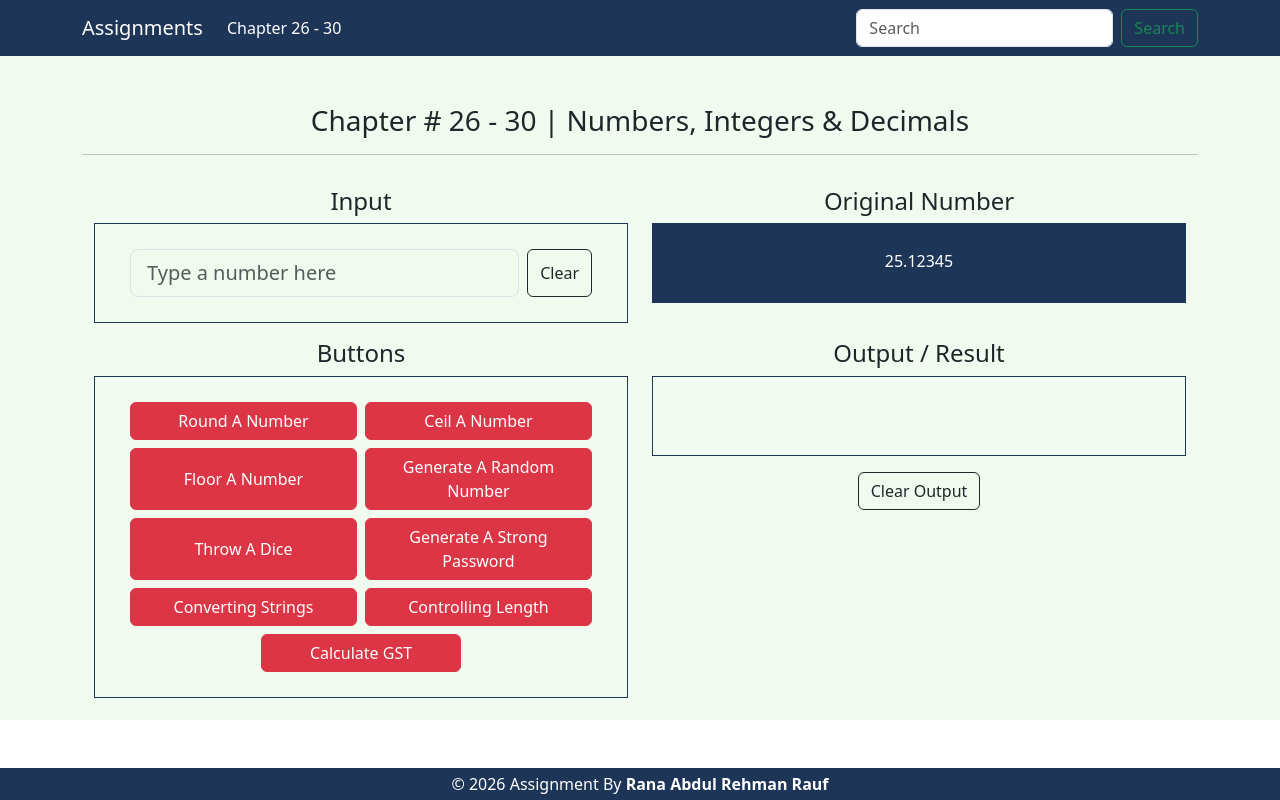
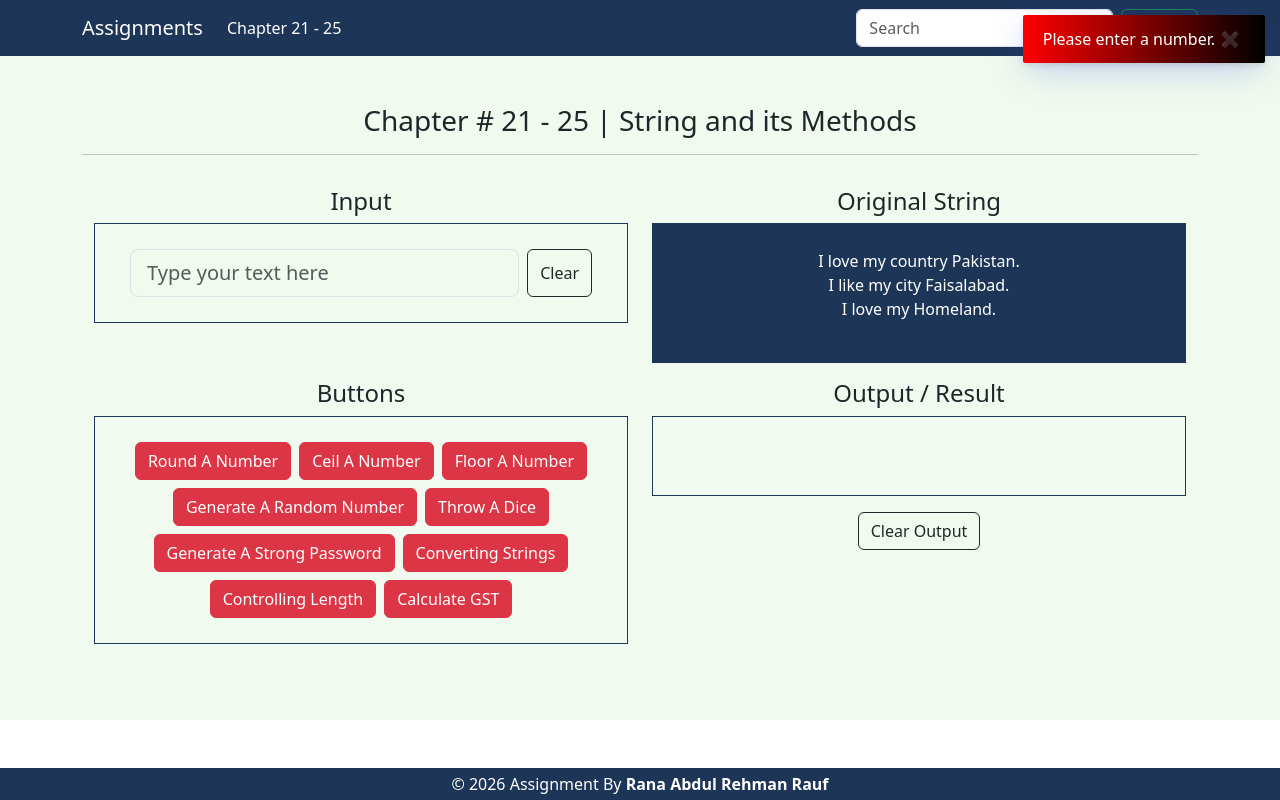
Before and after one commit to RANA-ABDUL-REHMAN-RAUF/SMIT-Web-and-Mobile-app-development, a plain HTML site: page 03_JS/Assignment_5/index.html in a window 1280 px wide. Both pictures are taken after a click on the button "Round A Number". Drawn offline with nearby package versions, Linux system fonts and the light colour scheme.

Commit message:
create toastify error func

```diff
--- a/03_JS/Assignment_5/index.html
+++ b/03_JS/Assignment_5/index.html
@@ -5,7 +5,7 @@
   <link rel="stylesheet" type="text/css" href="https://cdn.jsdelivr.net/npm/toastify-js/src/toastify.min.css">
   <link href="https://cdn.jsdelivr.net/npm/bootstrap@5.3.8/dist/css/bootstrap.min.css" rel="stylesheet" />
   <link rel="stylesheet" href="style.css" />
-  <title>Chapter 26 - 30</title>
+  <title>Chapter 21 - 25</title>
 </head>
 
 <body>
@@ -20,7 +20,7 @@
         <div class="collapse navbar-collapse" id="navbarSupportedContent">
           <ul class="navbar-nav me-auto mb-2 mb-lg-0">
             <li class="nav-item">
-              <a class="nav-link active" aria-current="page" href="#">Chapter 26 - 30</a>
+              <a class="nav-link active" aria-current="page" href="#">Chapter 21 - 25</a>
             </li>
           </ul>
           <form class="d-flex" role="search">
@@ -36,7 +36,7 @@
   <main class="mb-5">
     <div class="container">
       <h3 class="container pt-5 text-center">
-        Chapter # 26 - 30 | Numbers, Integers & Decimals
+        Chapter # 21 - 25 | String and its Methods
       </h3>
       <hr />
       <div class="container">
@@ -45,55 +45,35 @@
             <h4 class="text-center">Input</h4>
             <div class="card1 d-flex gap-2 flex-row ">
               <input type="text" id="inputText" class="form-control form-control-lg bg-transparent"
-                placeholder="Type a number here" required>
+                placeholder="Type your text here" >
               <button class="btn btn-outline-dark" onclick="clearInput()">Clear</button>
             </div>
           </div>
 
           <div class="col-12 col-md-6 mt-3">
-            <h4 class="text-center">Original Number</h4>
+            <h4 class="text-center">Original String</h4>
             <div class="card1" id="original-card">
-              <p class="text-center original-number mb-0">25.12345</p>
+              <p class="text-center">
+                I love my country Pakistan. <br> I like my city Faisalabad. <br> I love my Homeland.
+              </p>
             </div>
           </div>
         </div>
         <div class="row">
           <div class="col-12 col-md-6 mt-3">
             <h4 class="text-center">Buttons</h4>
-            <div class="card1">
-              <div class="row g-2 buttons-grid">
-                <div class="col-12 col-sm-6 d-grid">
-                  <button class="btn btn-danger" onclick="roundANumber()">Round A Number</button>
-                </div>
-                <div class="col-12 col-sm-6 d-grid">
-                  <button class="btn btn-danger" onclick="ceilANumber()">Ceil A Number</button>
-                </div>
-
-                <div class="col-12 col-sm-6 d-grid">
-                  <button class="btn btn-danger" onclick="floorANumber()">Floor A Number</button>
-                </div>
-                <div class="col-12 col-sm-6 d-grid">
-                  <button class="btn btn-danger" onclick="generateARandomNumber()">Generate A Random Number</button>
-                </div>
-
-                <div class="col-12 col-sm-6 d-grid">
-                  <button class="btn btn-danger" onclick="throwADice()">Throw A Dice</button>
-                </div>
-                <div class="col-12 col-sm-6 d-grid">
-                  <button class="btn btn-danger" onclick="generateAStrongPassword()">Generate A Strong Password</button>
-                </div>
-
-                <div class="col-12 col-sm-6 d-grid">
-                  <button class="btn btn-danger" onclick="convertingStrings()">Converting Strings</button>
-                </div>
-                <div class="col-12 col-sm-6 d-grid">
-                  <button class="btn btn-danger" onclick="controllingLength()">Controlling Length</button>
-                </div>
-
-                <div class="col-12 d-flex justify-content-center mt-2">
-                  <button class="btn btn-danger px-5" onclick="calculateGST()">Calculate GST</button>
-                </div>
-              </div>
+            <div class="card1 d-inline-block ">
+              <div class=" d-flex gap-2 justify-content-center align-item-center flex-wrap "><button
+                  class="btn btn-danger" onclick="roundANum()">Round A Number</button><button class="btn btn-danger"
+                  onclick="convertToUppercase()">Ceil A Number</button>
+                  <button class="btn btn-danger "
+                  onclick="convertToCaptalized()">Floor A Number</button>
+                  <button class="btn btn-danger "
+                  onclick="formatting()">Generate A Random Number</button>
+                  <button class="btn btn-danger "
+                  onclick="printAllCities()">Throw A Dice</button><button class="btn btn-danger " onclick="addNewCity()">Generate A Strong Password</button><button class="btn btn-danger " onclick="findThisWord()">Converting Strings</button><button class="btn btn-danger "
+                  onclick="replaceThisWord()">Controlling Length</button><button class="btn btn-danger "
+                  onclick="replaceThisWord()">Calculate GST</button></div>
             </div>
           </div>
           <div class="col-12 col-md-6 mt-3">
--- a/03_JS/Assignment_5/script.js
+++ b/03_JS/Assignment_5/script.js
@@ -0,0 +1,31 @@
+let clearInput = () => {
+    document.getElementById("inputText").value=""
+}
+let clearOutput= () => {
+    document.getElementById("Output").innerHTML =""
+}
+let toastError=(alert)=>{
+    Toastify({
+        text: alert,
+        duration: 3000,
+        close: true,
+        gravity: "top", // `top` or `bottom`
+        position: "right", // `left`, `center` or `right`
+        stopOnFocus: true, // Prevents dismissing of toast on hover
+        style: {
+          background: "linear-gradient(to right,rgb(255, 0, 0),rgb(0, 0, 0))",
+        },
+        onClick: function(){} // Callback after click
+      }).showToast();
+}
+let output=document.querySelector("#Output");
+let input=document.querySelector("#inputText").value;
+let roundANum = () => {
+    if (!input) {
+        console.log(input)
+        toastError("Please enter a number.")
+        return
+    }
+    output.innerHTML = Math.round( Number(input))
+    console.log(input)
+}
```
